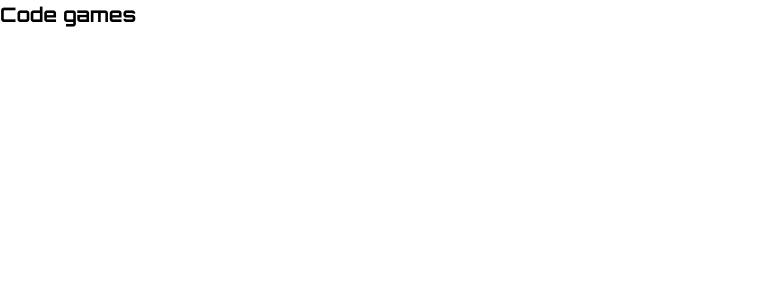
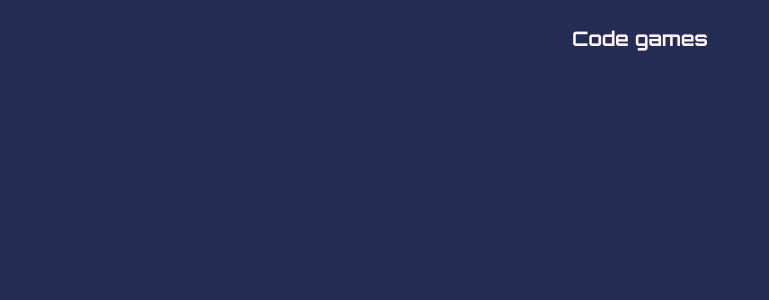
Before and after one commit to HugoLR/Code-Games, a React (Vite) app: page /home in a window 1280 px wide. Shown: the top 300 px of the page, without its empty margins (0-769 px from the left). Built offline with nearby package versions, Linux system fonts and the light colour scheme.

Commit message:
Add home page

```diff
--- a/src/components/Home.tsx
+++ b/src/components/Home.tsx
@@ -1,5 +1,14 @@
+import styles from "./home.module.css";
+
 function Home() {
-  return <h1>Code games</h1>;
+  return (
+    <div className={styles.Home}>
+      <header className={styles["Home-header"]}>
+        <h1 className={styles["Home-title"]}>Code games</h1>
+      </header>
+      <main />
+    </div>
+  );
 }
 
 export default Home;
--- /dev/null
+++ b/src/components/home.module.css
@@ -0,0 +1,11 @@
+.Home {
+  height: 100%;
+  background-color: var(--primary);
+}
+.Home-header {
+  padding: 24px 0;
+}
+.Home-title {
+  text-align: center;
+  color: var(--secondary);
+}
--- a/src/reset.css
+++ b/src/reset.css
@@ -11,7 +11,8 @@
   margin: 0;
 }
 html,
-body {
+body,
+#root {
   height: 100%;
 }
 body {
```
